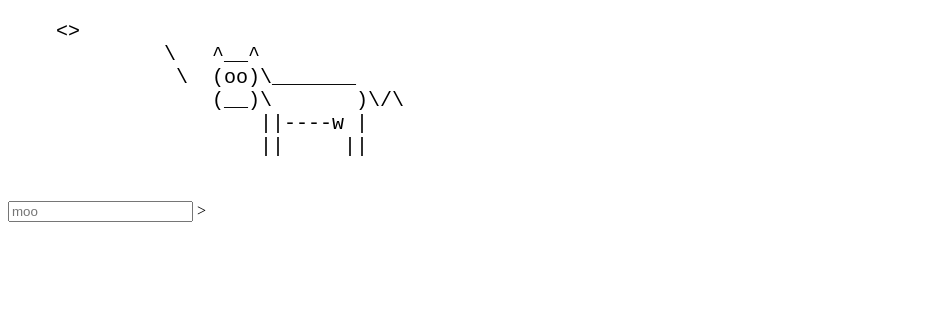
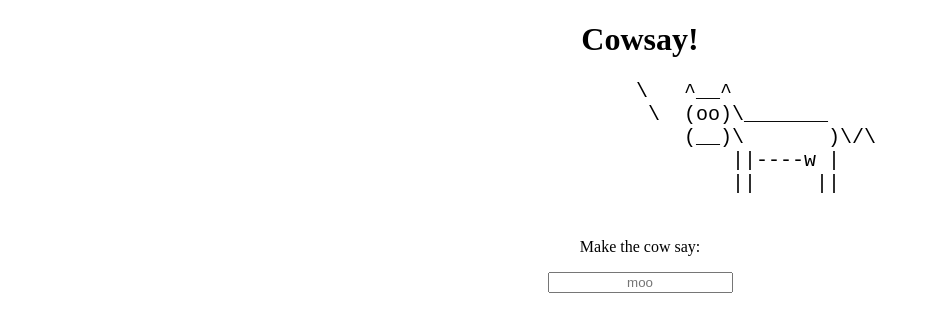
Before and after one commit to sea-401d5-javascript/client_cowsay, a website: page kevinChuang/app/index.html in a window 1280 px wide. Shown: the whole page, without its empty margins (0-930 px from the left). Drawn offline with nearby package versions, Linux system fonts and the light colour scheme; files whose address does not match are found by name.

Commit message:
made cowsay static site

```diff
--- a/app/style.css
+++ /dev/null
@@ -1,3 +0,0 @@
-pre {
-  font-size: 20px;
-}
--- a/app/index.html
+++ b/kevinChuang/app/index.html
@@ -6,20 +6,23 @@
   </head>
   <link rel="stylesheet" href="./style.css" media="screen" title="Cowsay CSS" charset="utf-8">
   <body ng-app="Cowsay">
-
+    <h1>Cowsay!</h1>
+    <h2>{{cowsay}}</h2>
     <pre>
-    <{{cowsay}}>
              \   ^__^
               \  (oo)\_______
                  (__)\       )\/\
                      ||----w |
                      ||     ||
     </pre>
-    <input type="text" ng-model="cowsay" placeholder="moo">
+
+    <p>Make the cow say:</p>
+
+    <div class="">
+      <input type="text" ng-model="cowsay" placeholder="moo"/>
+    </div>
 
     <script src="https://ajax.googleapis.com/ajax/libs/angularjs/1.4.9/angular.min.js"></script>
-    <script src="./bundle.js" charset="utf-8"></script>>
-
-    </script>
+    <script src="./bundle.js" charset="utf-8"></script>
   </body>
 </html>
--- /dev/null
+++ b/kevinChuang/app/style.css
@@ -0,0 +1,17 @@
+h1, h2, p, input {
+  text-align: center;
+}
+
+div {
+  text-align: center;
+  margin-left: auto;
+  margin-right: auto;
+}
+
+pre {
+  display: block;
+  margin-left: auto;
+  margin-right: auto;
+  width: 16em;
+  font-size: 20px;
+}
--- a/gulpfile.js
+++ b/kevinChuang/gulpfile.js
@@ -1,5 +1,6 @@
 const gulp = require('gulp');
 const webpack = require('webpack-stream');
+const clean = require('gulp-clean');
 
 const paths = {
   js: __dirname + '/app/script.js',
@@ -22,5 +23,11 @@ gulp.task('bundle', ()=> {
   .pipe(gulp.dest('./build'));
 });
 
-gulp.task('build', ['copy','bundle']);
-gulp.watch([paths.js, paths.html, paths.css], 'build');
+gulp.task('clean',()=>{
+  gulp.src('./build/*',{read:false})
+  .pipe(clean());
+});
+
+gulp.task('build', ['clean','copy','bundle']);
+gulp.task('default', ['build']);
+gulp.watch([paths.js, paths.html, paths.css], ['build']);
--- a/package.json
+++ b/kevinChuang/package.json
@@ -14,6 +14,7 @@
   "devDependencies": {
     "angular": "^1.5.6",
     "gulp": "^3.9.1",
+    "gulp-clean": "^0.3.2",
     "webpack-stream": "^3.2.0"
   }
 }
```
Also changed, not shown: build/index.html (deleted), kevinChuang/app/script.js (renamed from app/script.js), kevinChuang/build/bundle.js (renamed from build/bundle.js), kevinChuang/build/index.html (added), kevinChuang/build/style.css (added), kevinChuang/server.js (renamed from server.js), 2 other files.
